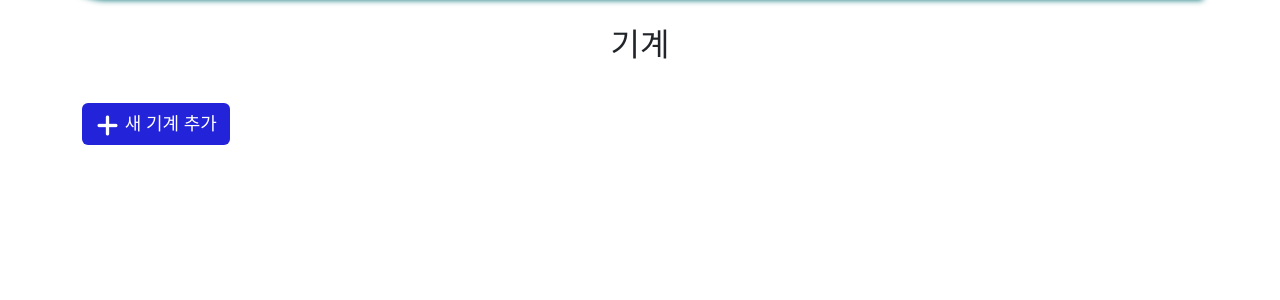
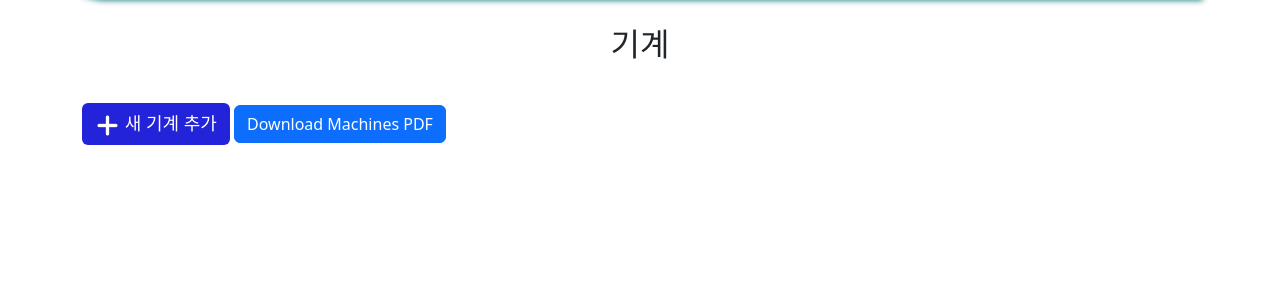
Before and after one commit to praneswara/polygreen, a Flask app: template templates/admin/machines.html in a window 1280 px wide. Shown: the part 99-399 px from the top of the page. Run offline with Flask 3, Linux system fonts and the light colour scheme; the template is opened without the code that fills it, so the values that code supplies are empty; some libraries are stand-ins or nearby versions.

Commit message:
Update machines.html

```diff
--- a/templates/admin/machines.html
+++ b/templates/admin/machines.html
@@ -83,5 +83,6 @@
 </div>
 <a href="{{ url_for('admin_add_machine') }}" class="btn mt-3 mb-3 addnew"><img src="{{ url_for('static', filename='plus..png')}}"
              alt="plus" width="25" height="25" >   새 기계 추가</a>
+<a href="/admin/machines/report" class="btn btn-primary">Download Machines PDF</a>
 
 {% endblock %}
```
